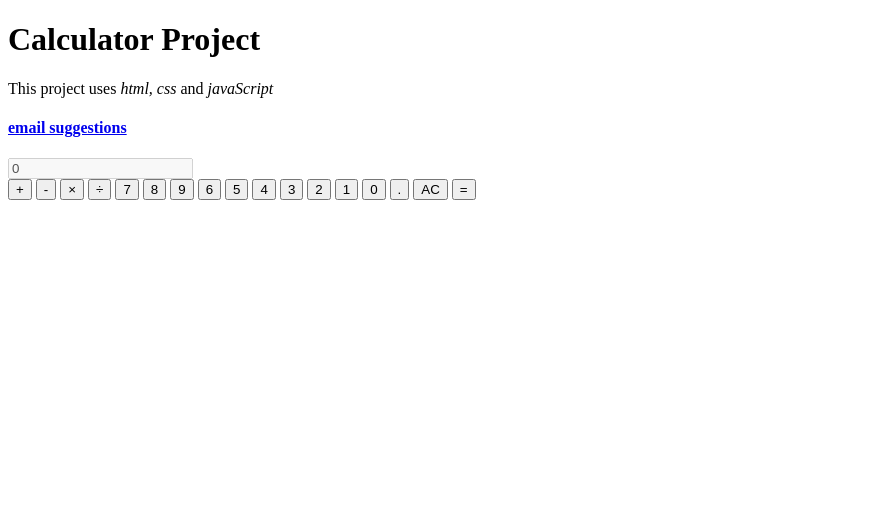
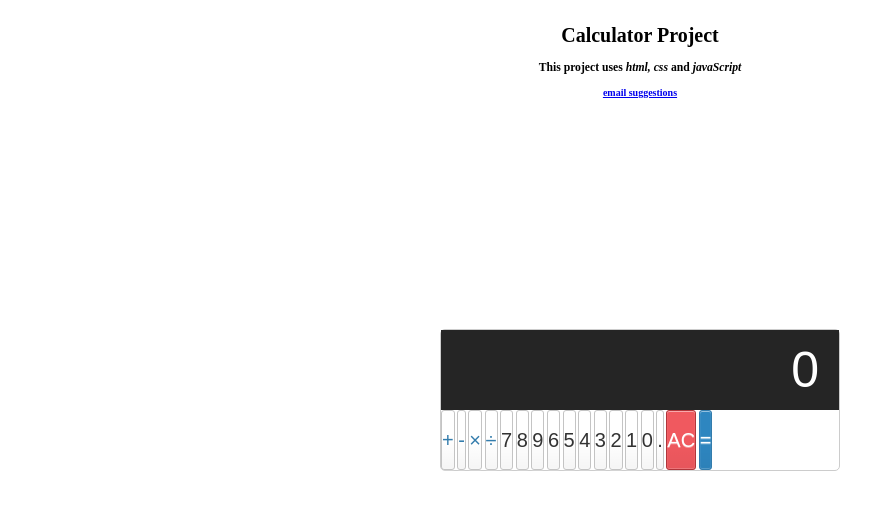
Before and after one commit to sankarvadde/project_calculator, a plain HTML site: page index.html in a window 1280 px wide. Shown: the whole page, without its empty margins (0-895 px from the left). Drawn offline with Linux system fonts and the light colour scheme.

Commit message:
basic css done

```diff
--- a/index.html
+++ b/index.html
@@ -4,9 +4,11 @@
     <link rel="stylesheet" href="main.css">
 </head>
 <body>
+    <br>
     <h1> Calculator Project </h1>
-    <p> This project uses <i>html, css</i> and <i>javaScript</i> </p>
+    <h3> This project uses <i>html, css</i> and <i>javaScript</i> </h3>
     <h4><a href="mailto:svadde1@asu.edu">email suggestions</a></h4>
+    <br>
 </body>
 <div class = "calculator">
     <input type="text" class="calculator-result" value="0" disabled />
--- a/main.css
+++ b/main.css
@@ -0,0 +1,135 @@
+/*the below is default css reset*/
+html {
+    font-size: 62.5%;
+    box-sizing: border-box;
+}
+
+*, *::before, *::after {
+    margin: 0;
+    padding: 0;
+    box-sizing: inherit;
+}
+
+/*h1 to h6 css taken from w3 schools*/
+h1 {
+    display: block;
+    font-size: 2em;
+    margin-top: 0.67em;
+    margin-bottom: 0.67em;
+    margin-left: 0;
+    margin-right: 0;
+    font-weight: bold;
+    text-align: center;
+}
+h2 {
+    display: block;
+    font-size: 1.5em;
+    margin-top: 0.83em;
+    margin-bottom: 0.83em;
+    margin-left: 0;
+    margin-right: 0;
+    font-weight: bold;
+    text-align: center;
+}
+h3 {
+    display: block;
+    font-size: 1.17em;
+    margin-top: 1em;
+    margin-bottom: 1em;
+    margin-left: 0;
+    margin-right: 0;
+    font-weight: bold;
+    text-align: center;
+}
+h4 {
+    display: block;
+    margin-top: 1.33em;
+    margin-bottom: 1.33em;
+    margin-left: 0;
+    margin-right: 0;
+    font-weight: bold;
+    text-align: center;
+}
+h5 {
+    display: block;
+    font-size: .83em;
+    margin-top: 1.67em;
+    margin-bottom: 1.67em;
+    margin-left: 0;
+    margin-right: 0;
+    font-weight: bold;
+}
+h6 {
+    display: block;
+    font-size: .67em;
+    margin-top: 2.33em;
+    margin-bottom: 2.33em;
+    margin-left: 0;
+    margin-right: 0;
+    font-weight: bold;
+}
+/*calculator div css*/
+.calculator {
+    border: 1px solid #ccc;
+    border-radius: 5px;
+    position: absolute;
+    top: 50%;
+    left: 50%;
+    transform: translate(-50%, -50%);
+    width: 400px;
+}
+
+/*result screen css*/
+.calculator-result {
+    width: 100%;
+    font-size: 5rem;
+    height: 80px;
+    border: none;
+    background-color: #252525;
+    color: #fff;
+    text-align: right;
+    padding-right: 20px;
+    padding-left: 10px;
+  }
+/*styling the button*/
+  button {
+    height: 60px;
+    background-color: #fff;
+    border-radius: 3px;
+    border: 1px solid #c4c4c4;
+    background-color: transparent;
+    font-size: 2rem;
+    color: #333;
+    background-image: linear-gradient(to bottom,transparent,transparent 50%,rgba(0,0,0,.04));
+    box-shadow: inset 0 0 0 1px rgba(255,255,255,.05), inset 0 1px 0 0 rgba(255,255,255,.45), inset 0 -1px 0 0 rgba(255,255,255,.15), 0 1px 0 0 rgba(255,255,255,.15);
+    text-shadow: 0 1px rgba(255,255,255,.4);
+  }
+
+  button:hover {
+    background-color: #eaeaea;
+  }
+  /*making the operator button different from number button*/
+  .operator {
+    color: #337cac;
+  }
+
+  /*setting display screen style*/
+  .clear-screen {
+    background-color: #f0595f;
+    border-color: #b0353a;
+    color: #fff;
+  }
+
+  .clear-screen:hover {
+    background-color: #f17377;
+  }
+
+  .equal {
+    background-color: #2e86c0;
+    border-color: #337cac;
+    color: #fff;
+  }
+
+  .equal-sign:hover {
+    background-color: #4e9ed4;
+  }
```
